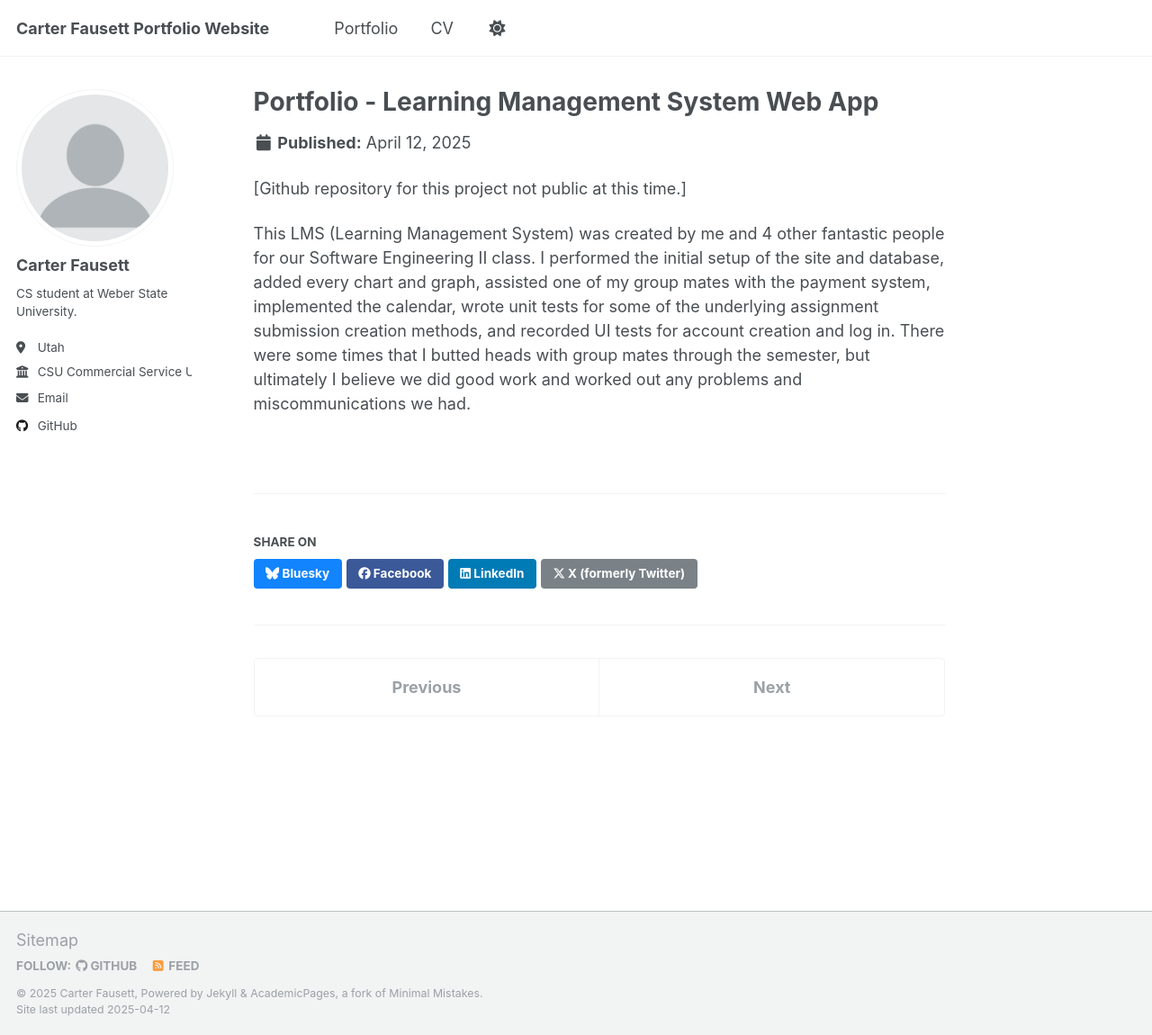
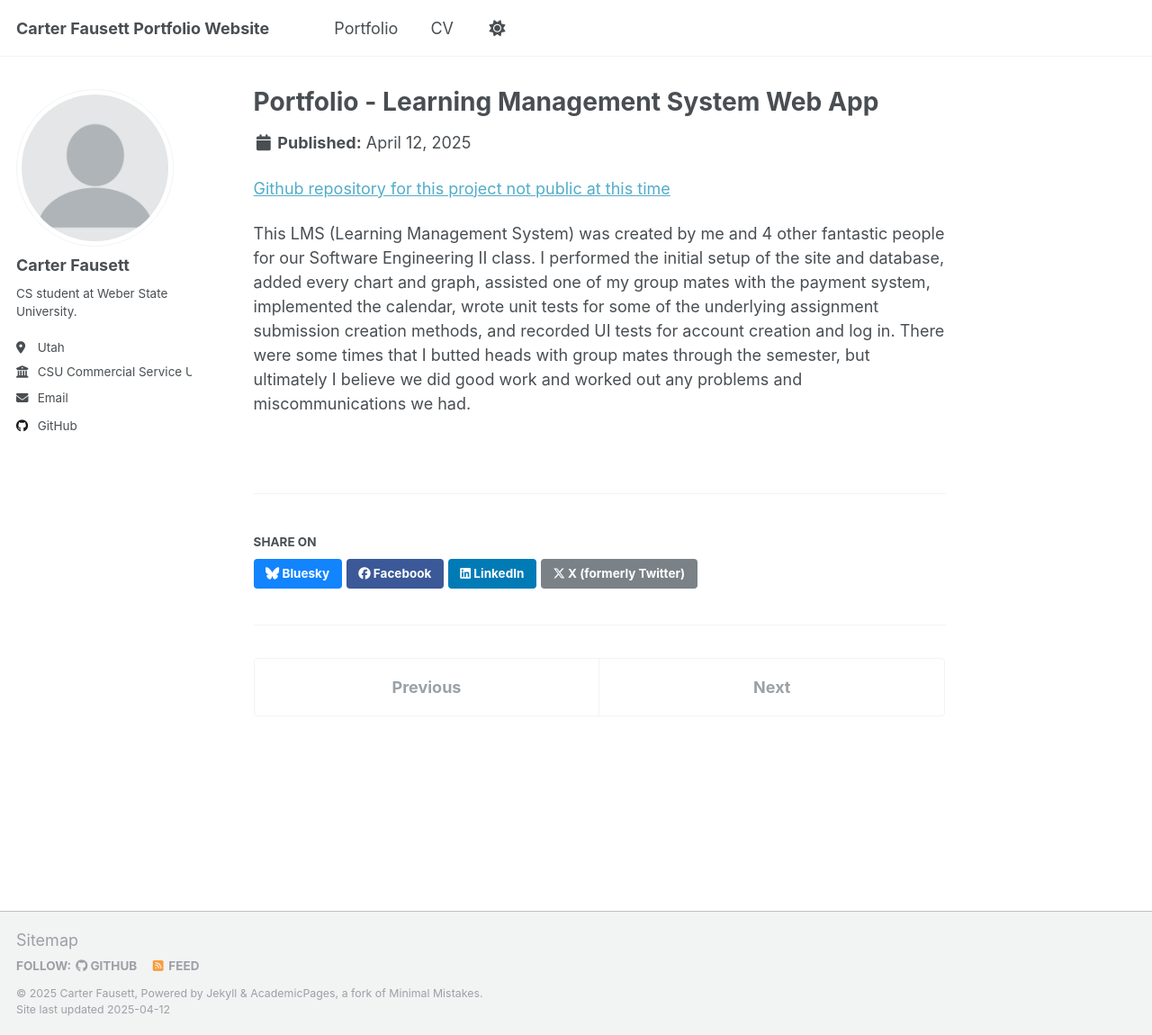
Before and after one commit to CarterFausett/CarterFausett.github.io, a Jekyll site: the page built from _portfolio/portfolio-1.md, in a window 1280 px wide and 1150 px high. Shown: the whole window at 90% size. Built offline with Jekyll 4.4.1, drawn with Linux system fonts in a browser that asks for light colours.

```diff
--- a/_portfolio/portfolio-1.md
+++ b/_portfolio/portfolio-1.md
@@ -4,6 +4,6 @@ excerpt: "Group project for Software Engineering II<br/><img src='/images/500x30
 collection: portfolio
 ---
 
-[Github repository for this project not public at this time.]
+[Github repository for this project not public at this time]()
 
 This LMS (Learning Management System) was created by me and 4 other fantastic people for our Software Engineering II class. I performed the initial setup of the site and database, added every chart and graph, assisted one of my group mates with the payment system, implemented the calendar, wrote unit tests for some of the underlying assignment submission creation methods, and recorded UI tests for account creation and log in. There were some times that I butted heads with group mates through the semester, but ultimately I believe we did good work and worked out any problems and miscommunications we had.
```
